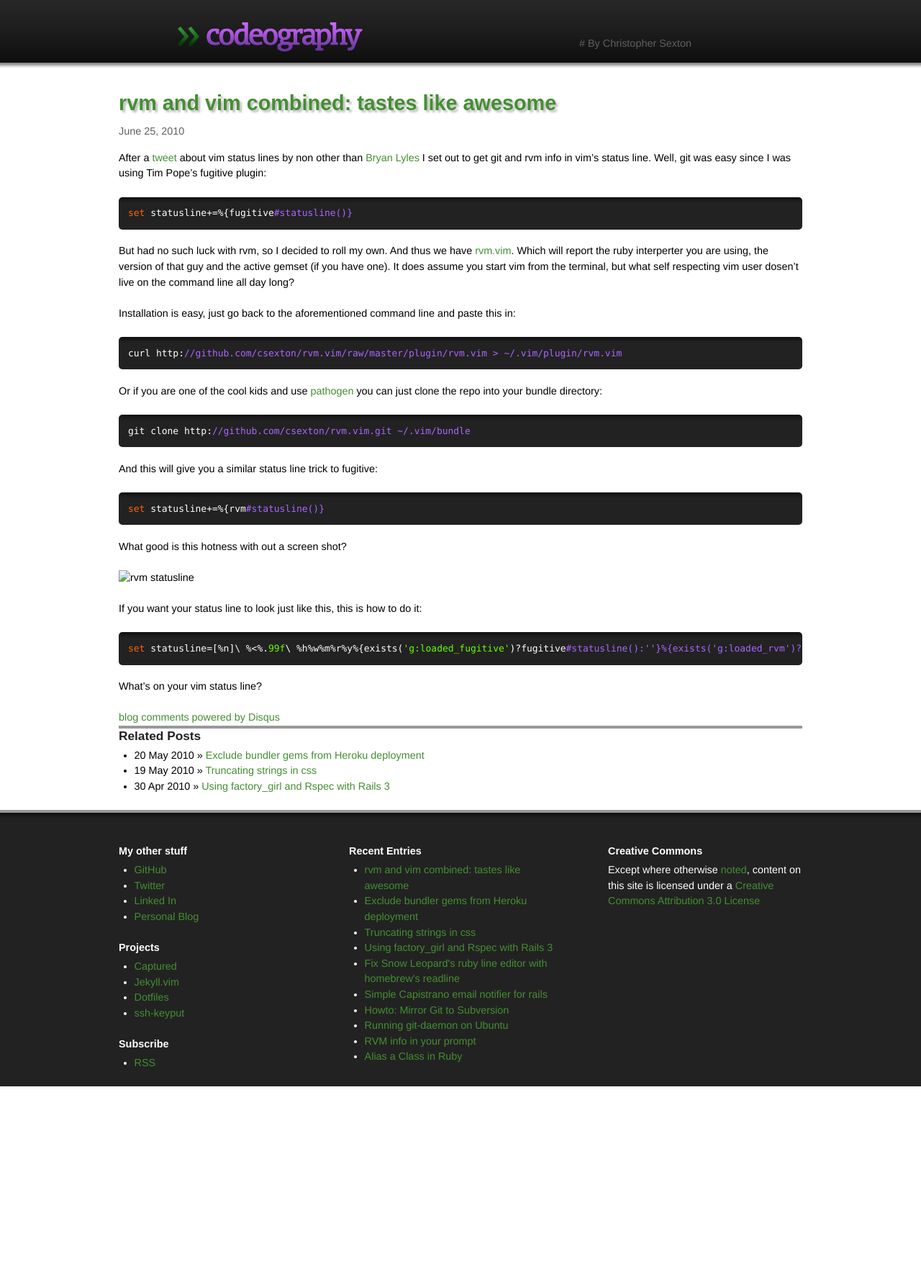
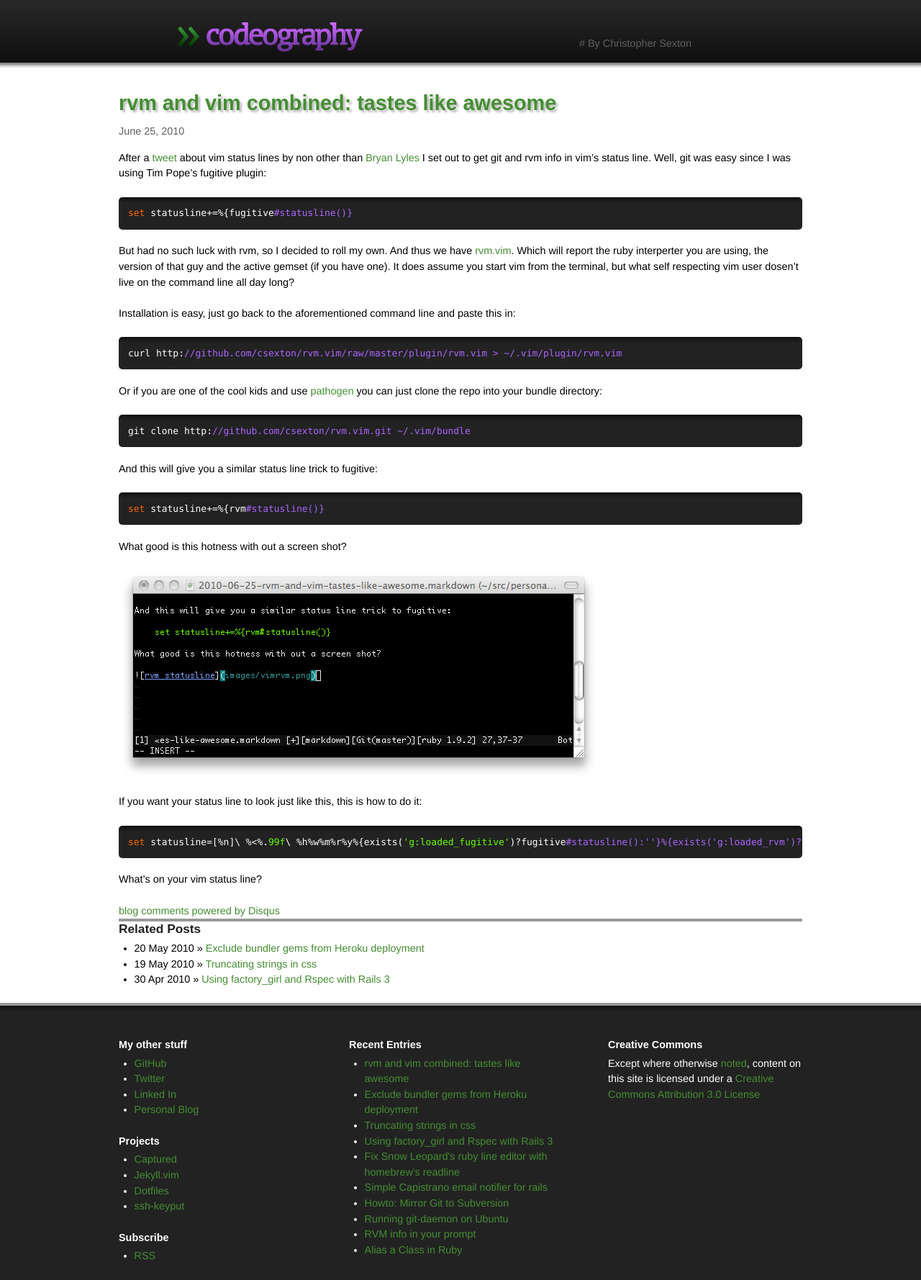
Before and after one commit to csexton/codeography.com, a Jekyll site: the page built from _posts/2010-06-25-rvm-and-vim-tastes-like-awesome.markdown, in a window 1280 px wide. Shown: the whole page at 72% size. Built offline with Jekyll 4.4.1, drawn with Linux system fonts in a browser that asks for light colours; nearby versions of some CDN libraries; some web fonts are replaced; comment, search, counter and statistics services are not loaded; before the commit the page ends 1509 px from its top, so only the background shows below that.

Commit message:
Fixing image link

```diff
--- a/_posts/2010-06-25-rvm-and-vim-tastes-like-awesome.markdown
+++ b/_posts/2010-06-25-rvm-and-vim-tastes-like-awesome.markdown
@@ -24,7 +24,7 @@ And this will give you a similar status line trick to fugitive:
 
 What good is this hotness with out a screen shot?
 
-![rvm statusline](images/vimrvm.png)
+![rvm statusline](/images/vimrvm.png)
 
 If you want your status line to look just like this, this is how to do it:
 
```
